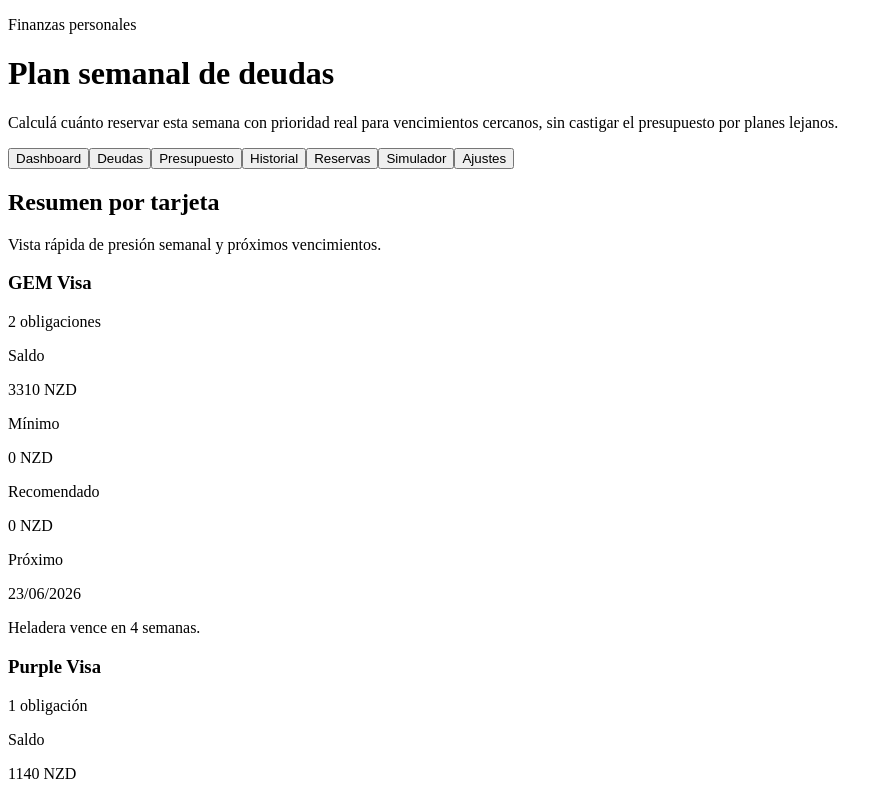
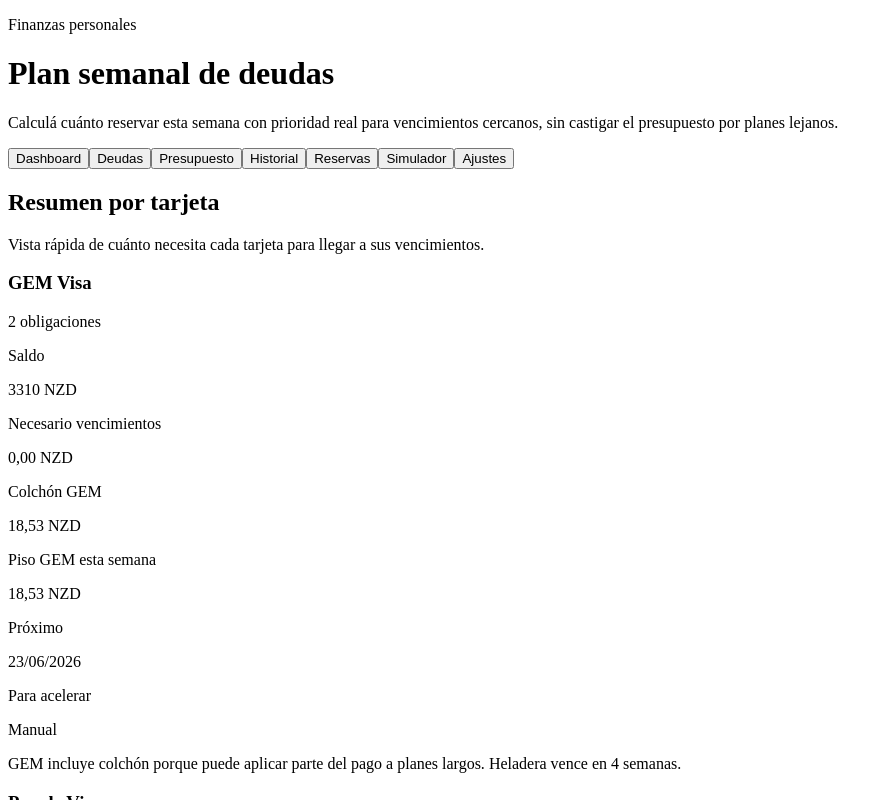
Before and after one commit to marcosgaier/finance-app, a React (Vite) app: page / in a window 1280 px wide. Both pictures are taken after a click on the button "Deudas". Shown: the top 800 px of the page, without its empty margins (0-893 px from the left). Built offline with nearby package versions, Linux system fonts and the light colour scheme; the HTML template or start-up script is replaced by a standard one.

Commit message:
Clarify debt summary UI

```diff
--- a/src/components/CardSummary.jsx
+++ b/src/components/CardSummary.jsx
@@ -1,17 +1,30 @@
 import React from 'react';
 import { formatShortDate } from '../utils/dateUtils.js';
-import { formatMoney } from '../utils/financeEngine.js';
+import { formatActionMoney, formatMoney } from '../utils/financeEngine.js';
 
-export function CardSummary({ cards }) {
+export function CardSummary({ cards, gemMinimumSummary }) {
+  const gemCardIds = new Set(gemMinimumSummary?.cardIds || []);
+  const gemWeeklyBuffer = Number(gemMinimumSummary?.weeklyBuffer || 0);
+
   return (
     <section className="rounded-lg border border-stone-200 bg-white p-4 shadow-sm">
       <div>
         <h2 className="text-lg font-semibold text-stone-950">Resumen por tarjeta</h2>
-        <p className="text-sm text-stone-500">Vista rápida de presión semanal y próximos vencimientos.</p>
+        <p className="text-sm text-stone-500">
+          Vista rápida de cuánto necesita cada tarjeta para llegar a sus vencimientos.
+        </p>
       </div>
 
       <div className="mt-4 grid gap-3 md:grid-cols-2 xl:grid-cols-3">
-        {cards.map((card) => (
+        {cards.map((card) => {
+          const isGemCard = gemCardIds.has(card.id);
+          const minimumPayment = Number(card.minimumPayment || 0);
+          const cardGemBuffer = isGemCard ? gemWeeklyBuffer : 0;
+          const safeMinimum = minimumPayment + cardGemBuffer;
+          const accelerationReference = Number(card.recommendedPayment || 0) + cardGemBuffer;
+          const showAccelerationReference = accelerationReference > safeMinimum + 0.009;
+
+          return (
             <article key={card.id} className="rounded-lg border border-stone-200 bg-stone-50 p-3">
               <div className="flex items-center justify-between gap-3">
                 <div className="min-w-0">
@@ -23,31 +36,59 @@ export function CardSummary({ cards }) {
 
               <div className="mt-3 grid grid-cols-2 gap-2">
                 <MiniMetric label="Saldo" value={formatMoney(card.totalBalance)} />
-              <MiniMetric label="Mínimo" value={formatMoney(card.minimumPayment)} />
-              <MiniMetric label="Recomendado" value={formatMoney(card.recommendedPayment)} />
+                <MiniMetric label="Necesario vencimientos" value={formatActionMoney(minimumPayment)} />
+                {isGemCard ? (
+                  <MiniMetric label="Colchón GEM" value={formatActionMoney(cardGemBuffer)} />
+                ) : (
+                  <MiniMetric label="Colchón GEM" value="No aplica" muted />
+                )}
+                <MiniMetric
+                  label={isGemCard ? 'Piso GEM esta semana' : 'Piso esta tarjeta'}
+                  value={formatActionMoney(safeMinimum)}
+                  strong
+                />
                 <MiniMetric
                   label="Próximo"
                   value={card.nextDueDate ? formatShortDate(card.nextDueDate) : 'Sin fecha'}
                 />
+                <MiniMetric
+                  label="Para acelerar"
+                  value={showAccelerationReference ? formatActionMoney(accelerationReference) : 'Manual'}
+                  muted={!showAccelerationReference}
+                />
               </div>
 
+              <p className="mt-3 rounded-md bg-white p-2 text-xs leading-5 text-stone-600">
+                {isGemCard
+                  ? 'GEM incluye colchón porque puede aplicar parte del pago a planes largos.'
+                  : 'Este piso mira solo vencimientos cargados para esta tarjeta.'}
                 {card.nextDuePlanName ? (
-              <p className="mt-3 rounded-md bg-white p-2 text-xs leading-5 text-stone-600">
-                {card.nextDuePlanName} vence {card.nextDueWeeks < 0 ? 'atrasado' : `en ${card.nextDueWeeks} semana${card.nextDueWeeks === 1 ? '' : 's'}`}.
+                  <>
+                    {' '}
+                    {card.nextDuePlanName} vence{' '}
+                    {card.nextDueWeeks < 0 ? 'atrasado' : `en ${card.nextDueWeeks} semana${card.nextDueWeeks === 1 ? '' : 's'}`}.
+                  </>
+                ) : null}
               </p>
-            ) : null}
             </article>
-        ))}
+          );
+        })}
       </div>
+
+      <p className="mt-4 rounded-md border border-amber-200 bg-amber-50 p-3 text-sm leading-6 text-amber-900">
+        Si ya usaste el cobro de esta semana para una tarjeta, revisá manualmente si queda una oportunidad de pago menos antes del vencimiento.
+      </p>
     </section>
   );
 }
 
-function MiniMetric({ label, value }) {
+function MiniMetric({ label, value, strong = false, muted = false }) {
   return (
     <div className="rounded-md border border-stone-200 bg-white p-2">
       <p className="text-xs text-stone-500">{label}</p>
-      <p className="mt-1 text-sm font-bold text-stone-950">{value}</p>
+      <p className={`mt-1 text-sm ${strong ? 'font-bold text-stone-950' : 'font-semibold'} ${muted ? 'text-stone-500' : 'text-stone-900'}`}>
+        {value}
+      </p>
     </div>
   );
 }
--- a/src/components/PlanList.jsx
+++ b/src/components/PlanList.jsx
@@ -308,7 +308,7 @@ function PlanDetail({ plan }) {
           value={plan.weeksUntilDue < 0 ? 'Atrasado' : `${plan.weeksUntilDue}`}
         />
         <Metric label={statementBalance ? 'Necesidad semanal' : 'Mínimo para no vencer'} value={formatMoney(plan.recommendedPayment)} strong />
-        <Metric label={statementBalance ? 'Pago recomendado' : 'Recomendado'} value={formatMoney(plan.totalRecommendedPayment)} strong />
+        <Metric label="Referencia para acelerar" value={formatMoney(plan.totalRecommendedPayment)} />
         <Metric label="Reserva total" value={formatMoney(plan.rolloverPressure)} />
       </div>
       {plan.coverageStatus ? (
--- a/src/components/UpcomingDueSummary.jsx
+++ b/src/components/UpcomingDueSummary.jsx
@@ -40,8 +40,8 @@ export function UpcomingDueSummary({ plans }) {
               </span>
             </div>
             <div className="mt-3 grid grid-cols-2 gap-2 text-sm">
-              <Metric label="Mínimo" value={formatMoney(plan.recommendedPayment)} />
-              <Metric label="Total recomendado" value={formatMoney(plan.totalRecommendedPayment)} />
+              <Metric label="Necesidad semanal" value={formatMoney(plan.recommendedPayment)} />
+              <Metric label="Referencia para acelerar" value={formatMoney(plan.totalRecommendedPayment)} />
             </div>
           </article>
         ))}
--- a/src/pages/Dashboard.jsx
+++ b/src/pages/Dashboard.jsx
@@ -391,7 +391,7 @@ export function Dashboard({ financeData, setFinanceData }) {
 
         {activeTab === 'debts' && (
           <div className="grid gap-5">
-            <CardSummary cards={weeklySummary.cardSummaries} />
+            <CardSummary cards={weeklySummary.cardSummaries} gemMinimumSummary={weeklySummary.gemMinimumSummary} />
             <GemMinimumSummary
               summary={{
                 ...weeklySummary.gemMinimumSummary,
```
Lines whose indentation alone changed are shown as unchanged.
